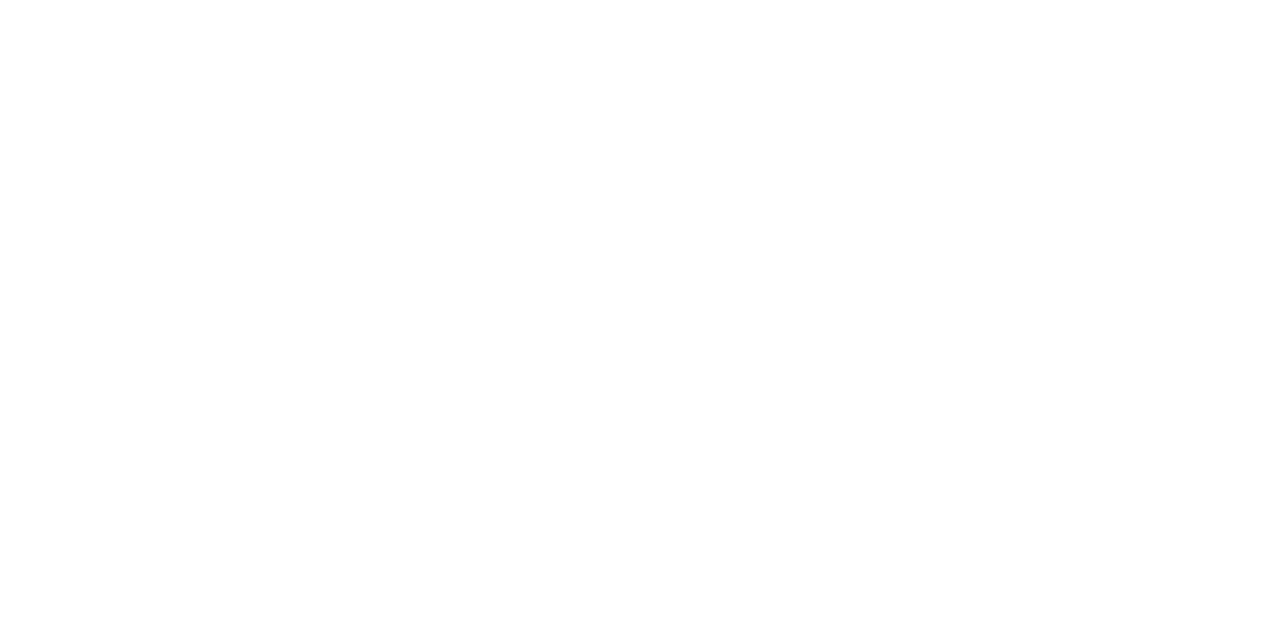
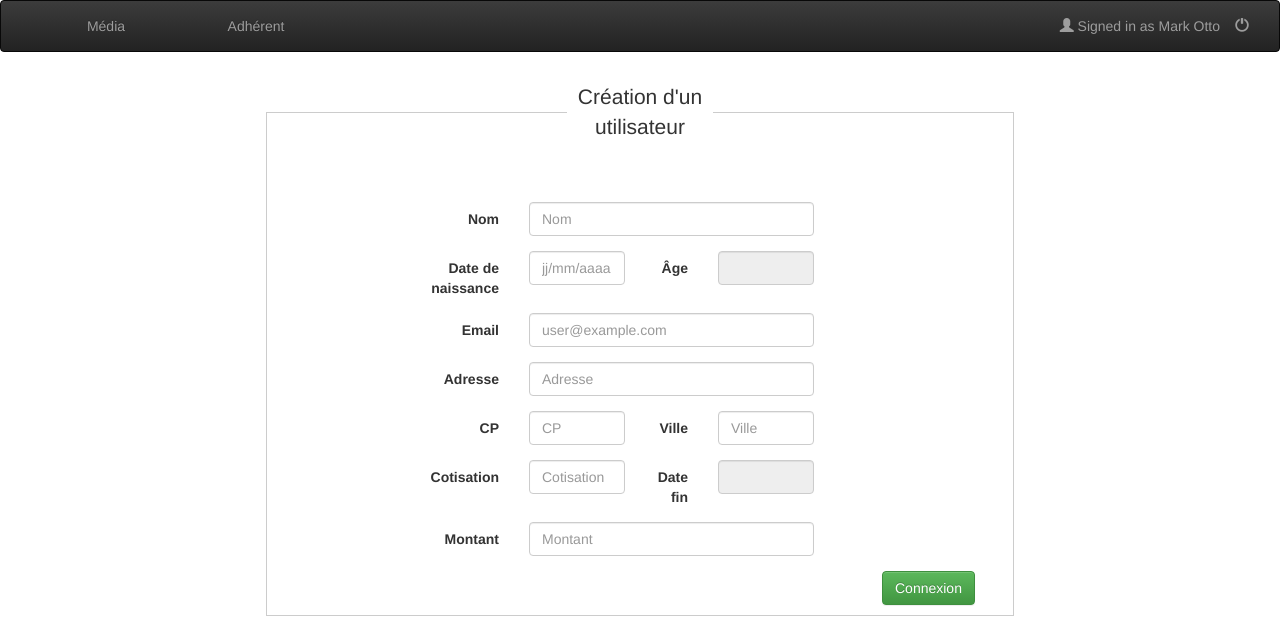
Before and after one commit to ccapbern/mediatic, a plain HTML site: page maquette/createuser.html in a window 1280 px wide. Drawn offline with Linux system fonts and the light colour scheme.

Commit message:
createuser html et createuser css

```diff
--- a/maquette/createuser.html
+++ b/maquette/createuser.html
@@ -0,0 +1,128 @@
+<!DOCTYPE html>
+<html>
+	<head>
+		<meta charset="utf-8">
+		<title>Mediatic - Login</title>
+		<link rel="stylesheet" href="bootstrap/css/bootstrap.min.css">
+		<link rel="stylesheet" href="bootstrap/css/bootstrap-theme.min.css">
+		<link rel="stylesheet" href="css/common.css">
+		<script type="text/javascript" src="bootstrap/js/jquery-1.12.1.min.js"></script>
+		<script src="bootstrap/js/bootstrap.min.js"></script>
+	</head>
+	<body>
+		<nav class="navbar navbar-inverse">
+			<div class="container-fluid">
+				<div class="navbar-header">
+					<button type="button" class="navbar-toggle collapsed" data-toggle="collapse" data-target="#bs-example-navbar-collapse-1" aria-expanded="false">
+						<span class="sr-only">Toggle navigation</span> <span class="icon-bar"></span> <span class="icon-bar"></span> <span class="icon-bar"></span>
+					</button>
+				</div>
+				<!-- Collect the nav links, forms, and other content for toggling -->
+				<div class="collapse navbar-collapse" id="bs-example-navbar-collapse-1">
+					<ul class="nav navbar-nav col-sr-2 col-md-4">
+						<li class="linavbar">
+							<a href="media.html">Média</a>
+						</li>
+						<li class="linavbar">
+							<a href="adherent.html">Adhérent</a>
+						</li>
+					</ul>
+					<!-- right side of the navbar : login -->
+					<div class="col-sr-6 col-md-8">
+						<div class="navbar-text navbar-right ">
+							<a href="#" class="navbar-link"><span class="glyphicon glyphicon-off"></span></a>
+						</div>
+						<p class="navbar-text navbar-right"><span class="glyphicon glyphicon-user"></span> Signed in as <a href="login.html" class="navbar-link">Mark Otto</a></p>
+					</div>
+				</div>
+				<!-- /.navbar-collapse -->
+			</div>
+			<!-- /.container-fluid -->
+		</nav>
+		<div class="container-fluid">
+			<div class="row">
+				<main>
+				<form action="#" method="post" class="form-horizontal">
+					<fieldset>
+						<legend class="hidden-sm hidden-xs">Création d'un utilisateur</legend>
+
+						<div class="form-group">
+							<label for="login" class="control-label col-md-2 col-md-offset-2 hidden-xs">Nom</label>
+							<div class="col-md-5">
+								<input type="text" name="name" id="name" placeholder="Nom" class="form-control" required>
+							</div>
+						</div>
+
+						<div class="form-group">
+							<label for="dateofbirth" class="control-label col-sm-2 col-md-2 col-md-offset-2 hidden-xs">Date de naissance</label>
+							<div class="col-xs-6 col-sm-4 col-md-2">
+								<input type="text" name="dateofbirth" id="dateofbirth" placeholder="jj/mm/aaaa" class="form-control" required>
+							</div>
+
+							<label for="age" class="control-label col-sm-2 col-md-1 hidden-xs">Âge</label>
+							<div class="col-xs-6 col-sm-4 col-md-2">
+								<input type="text" name="age" id="age" class="form-control" disabled>
+							</div>
+						</div>
+
+						<div class="form-group">
+							<label for="mail" class="control-label col-md-2 col-md-offset-2 hidden-xs">Email</label>
+							<div class="col-md-5">
+								<input type="email" name="mail" id="mail" placeholder="user@example.com" class="form-control" required>
+							</div>
+						</div>
+
+						<div class="form-group">
+							<label for="adress" class="control-label col-md-2 col-md-offset-2 hidden-xs">Adresse</label>
+							<div class="col-md-5">
+								<input type="text" name="adress" id="adress" placeholder="Adresse" class="form-control" required>
+							</div>
+						</div>
+
+						<div class="form-group">
+							<div>
+								<label for="cp" class="control-label col-sm-2 col-md-2 col-md-offset-2 hidden-xs">CP</label>
+								<div class="col-xs-6 col-sm-4 col-md-2">
+									<input type="text" name="cp" id="cp" placeholder="CP" class="form-control" required>
+								</div>
+							</div>
+
+							<div>
+								<label for="city" class="control-label col-sm-2 col-md-1 hidden-xs">Ville</label>
+								<div class="col-xs-6 col-sm-4 col-md-2">
+									<input type="text" name="city" id="city" placeholder="Ville" class="form-control" required>
+								</div>
+							</div>
+						</div>
+
+						<div class="form-group">
+							<div>
+								<label for="cotisation" class="control-label col-sm-2 col-md-2 col-md-offset-2 hidden-xs">Cotisation</label>
+								<div class="col-xs-6 col-sm-4 col-md-2">
+									<input type="text" name="cotisation" id="cotisation" placeholder="Cotisation" class="form-control" required>
+								</div>
+							</div>
+
+							<div>
+								<label for="fincotisation" class="control-label col-sm-2 col-md-1 hidden-xs">Date fin</label>
+								<div class="col-xs-6 col-sm-4 col-md-2">
+									<input type="text" name="fincotisation" id="fincotisation" class="form-control" disabled>
+								</div>
+							</div>
+						</div>
+
+						<div class="form-group">
+							<label for="cost" class="control-label col-md-2 col-md-offset-2 hidden-xs">Montant</label>
+							<div class="col-md-5">
+								<input type="text" name="cost" id="cost" placeholder="Montant" class="form-control" required>
+							</div>
+						</div>
+
+						<input type="submit" name="submit" value="Connexion" class="btn btn-success col-md-offset-10">
+					</fieldset>
+				</form>
+				</main>
+			</div>
+		</div>
+	</body>
+</html>
--- a/maquette/css/common.css
+++ b/maquette/css/common.css
@@ -26,7 +26,9 @@ input:required:focus {
 	}
 }
 
-.linavbar {
-	width:150px;
-	text-align: center;
+@media screen and (min-width: 768px) {
+	.linavbar {
+		width:150px;
+		text-align: center;
+	}
 }
```
